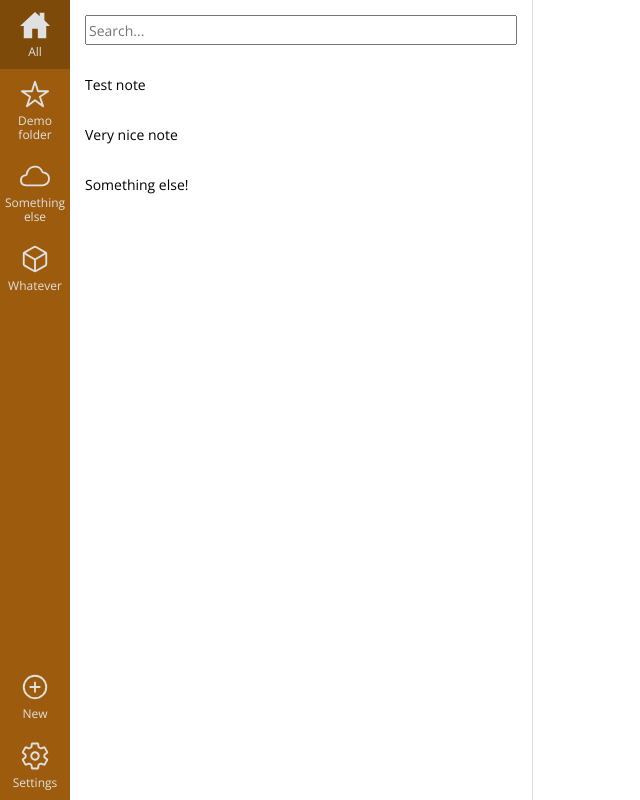
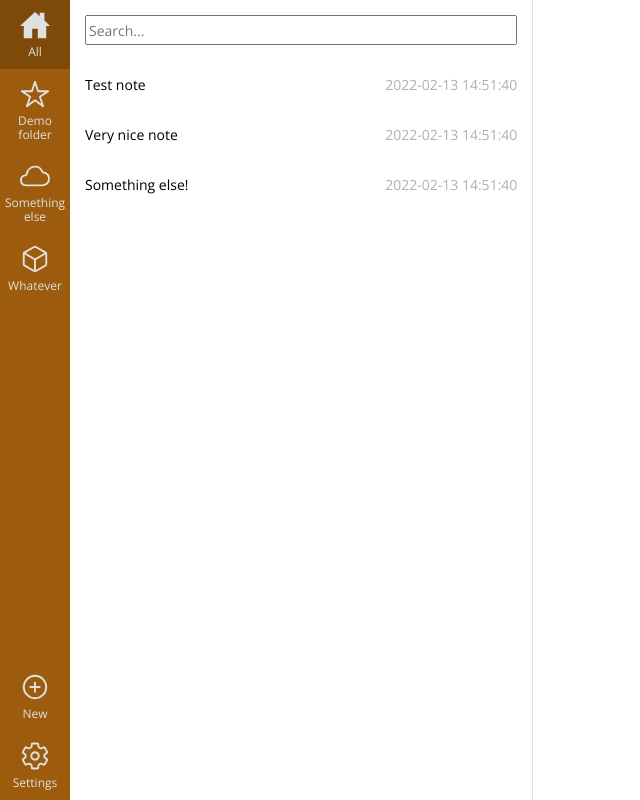
Before and after one commit to a-deriabin/SimplySave, a React (Create React App) app in the folder frontend/: page / in a window 1280 px wide. Shown: the whole page, without its empty margins (0-640 px from the left). Built offline with nearby package versions, Linux system fonts and the light colour scheme.

Commit message:
Frontend: various minor visual changes

```diff
--- a/frontend/public/index.html
+++ b/frontend/public/index.html
@@ -12,22 +12,22 @@
                     id: '1',
                     title: 'Test note',
                     folderId: 'demo',
-                    createdTimestamp: 0,
-                    editedTimestamp: 0,
+                    createdTimestamp: new Date().getTime(),
+                    editedTimestamp: new Date().getTime(),
                     isPrivate: false
                 },
                 {
                     id: '2', title: 'Very nice note',
                     folderId: 'demo',
-                    createdTimestamp: 0,
-                    editedTimestamp: 0,
+                    createdTimestamp: new Date().getTime(),
+                    editedTimestamp: new Date().getTime(),
                     isPrivate: false
                 },
                 {
                     id: '3', title: 'Something else!',
                     folderId: 'demo',
-                    createdTimestamp: 0,
-                    editedTimestamp: 0,
+                    createdTimestamp: new Date().getTime(),
+                    editedTimestamp: new Date().getTime(),
                     isPrivate: false
                 },
             ],
--- a/frontend/src/App/Styles.scss
+++ b/frontend/src/App/Styles.scss
@@ -5,6 +5,7 @@ body {
     --color-highlight-dark: #F2E3A9;
     --color-bg: #FFFFFF;
     --color-text: #000000;
+    --color-text-pale: #B0B0B0;
     --color-text-contrast: #FFFFFF;
     --color-text-contrast-pale: #E0E0E0;
     --color-border: #E0E0E0;
--- a/frontend/src/NotesListView/NotesList/NoteEntry.tsx
+++ b/frontend/src/NotesListView/NotesList/NoteEntry.tsx
@@ -4,20 +4,21 @@ import styles from './styles.module.scss'
 import {useDispatch, useSelector} from "react-redux";
 import {notesSelector, selectNote} from "../../shared/redux/notes/notesSlice";
 import {loadNoteContent} from "../../shared/redux/notes/notesLoadContent";
+import Stack from "../../shared/components/Stack";
+import {NoteType} from "../../shared/redux/notes/notesSlice.types";
 
 type NoteEntryPropsType = {
-    id: string,
-    title: string
+    note: NoteType,
 }
 
 function NoteEntry(props: NoteEntryPropsType) {
     const dispatch = useDispatch()
     const selNote = useSelector(notesSelector).openNoteId
-    const isSelected = props.id === selNote
+    const isSelected = props.note.id === selNote
 
     const handleSelect = () => {
         if (!isSelected) {
-            dispatch(loadNoteContent(props.id))
+            dispatch(loadNoteContent(props.note.id))
             //dispatch(selectNote(props.id))
         }
         else {
@@ -25,7 +26,9 @@ function NoteEntry(props: NoteEntryPropsType) {
         }
     }
 
-    const className = isSelected ? styles.noteEntrySel : styles.noteEntry;
+    const className = isSelected ? styles.noteEntrySel : styles.noteEntry
+    const editDate = new Date(props.note.editedTimestamp).toISOString().split('T')
+    const editDateStr = `${editDate[0]} ${editDate[1].split('.')[0]}`
 
     return (
         <Container
@@ -34,7 +37,10 @@ function NoteEntry(props: NoteEntryPropsType) {
             fullWidth className={className}
             onClick={handleSelect}
         >
-            {props.title}
+            <Stack direction='row' align='center' justify='space-between'>
+                <span>{props.note.title}</span>
+                <span className={styles.noteDate}>{editDateStr}</span>
+            </Stack>
         </Container>
     );
 }
--- /dev/null
+++ b/frontend/src/NotesListView/NotesList/Placeholder.tsx
@@ -0,0 +1,14 @@
+import React from 'react';
+import Container from "../../shared/components/Container";
+import styles from './styles.module.scss';
+
+
+function Placeholder() {
+    return (
+        <Container className={styles.placeholder} verticalAlign='center' horizontalAlign='center'>
+            Nothing there.
+        </Container>
+    );
+}
+
+export default Placeholder;
--- a/frontend/src/NotesListView/NotesList/index.tsx
+++ b/frontend/src/NotesListView/NotesList/index.tsx
@@ -3,6 +3,7 @@ import Stack from "../../shared/components/Stack";
 import NoteEntry from "./NoteEntry";
 import {useSelector} from "react-redux";
 import {notesSelector} from "../../shared/redux/notes/notesSlice";
+import Placeholder from "./Placeholder";
 
 function NotesList() {
     const notesData = useSelector(notesSelector)
@@ -16,8 +17,9 @@ function NotesList() {
     return (
         <Stack direction='column'>
             {notes.map(note => (
-                <NoteEntry id={note.id} title={note.title} key={note.id} />
+                <NoteEntry note={note} key={note.id} />
             ))}
+            {notes.length === 0 && <Placeholder />}
         </Stack>
     );
 }
--- a/frontend/src/NotesListView/NotesList/styles.module.scss
+++ b/frontend/src/NotesListView/NotesList/styles.module.scss
@@ -17,3 +17,13 @@
         background-color: var(--color-highlight-dark);
     }
 }
+
+.noteDate {
+    color: var(--color-text-pale);
+}
+
+.placeholder {
+    height: 50vh;
+    font-size: 2rem;
+    color: var(--color-text-pale);
+}
--- a/frontend/src/shared/components/FormInput/styles.module.scss
+++ b/frontend/src/shared/components/FormInput/styles.module.scss
@@ -4,4 +4,8 @@
     margin-bottom: 10px;
     height: 28px;
     font-size: 1rem;
+    outline: none;
+    &:focus {
+        box-shadow: 0 0 6px 3px var(--color-highlight);
+    }
 }
```
